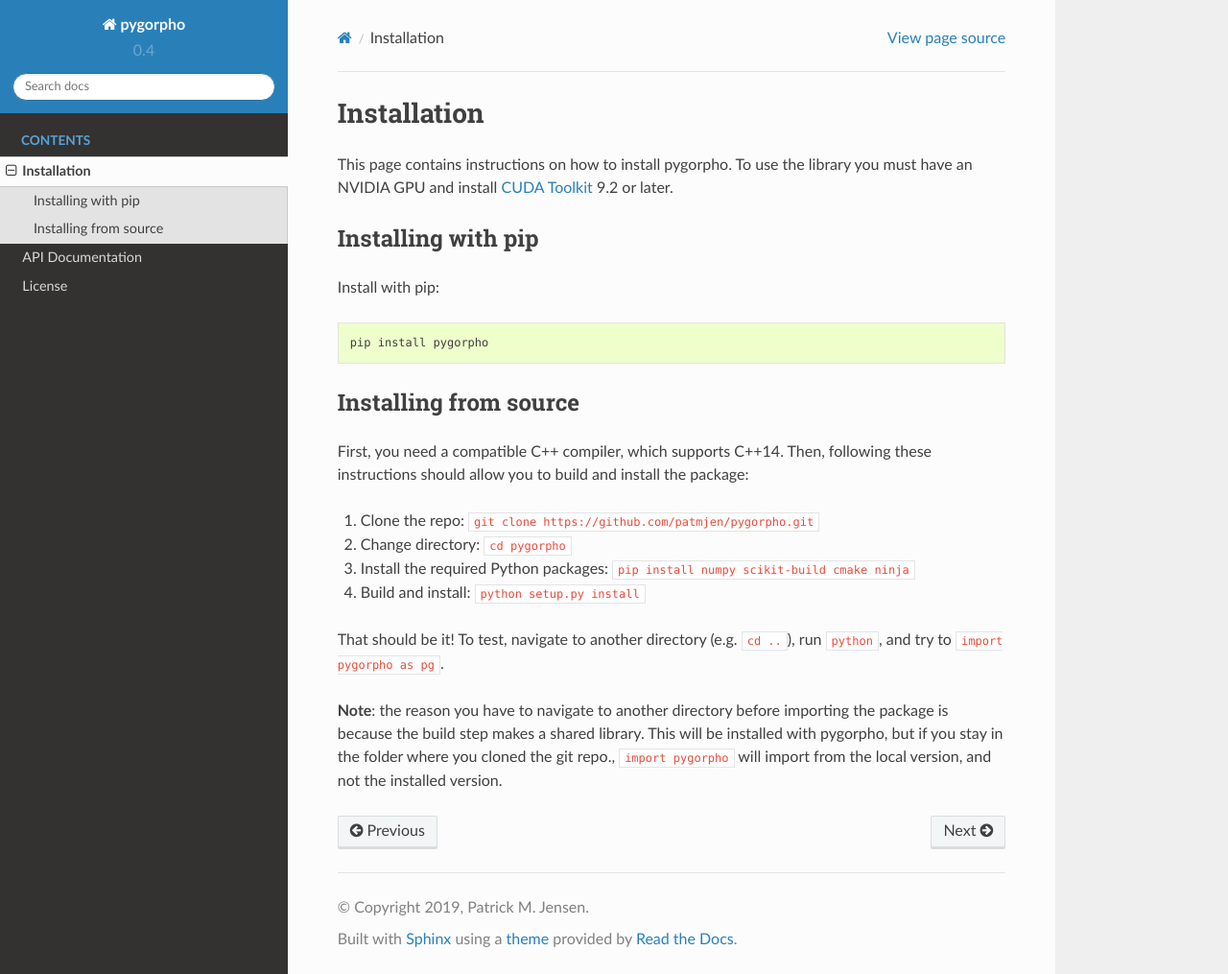
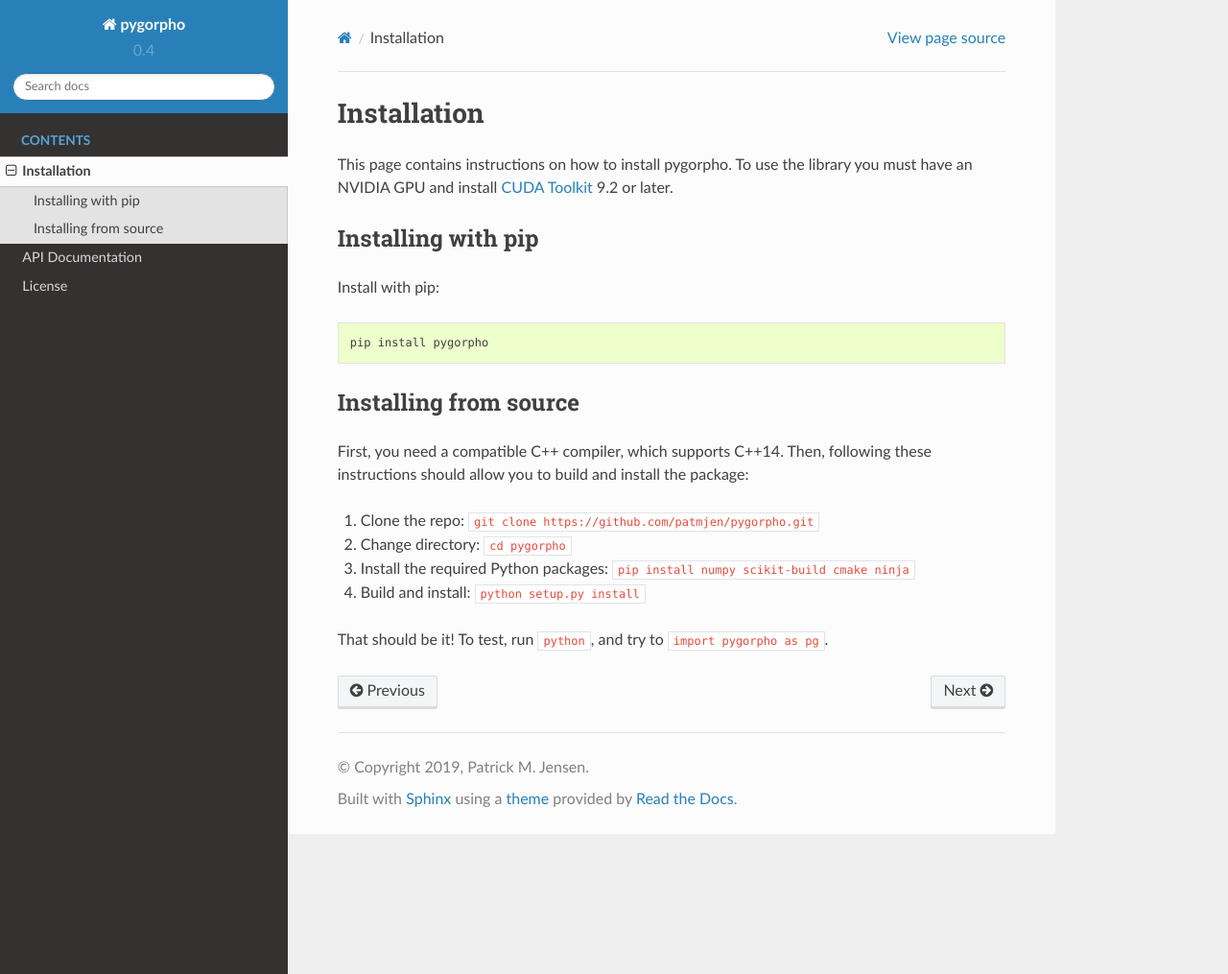
Before and after one commit to patmjen/pygorpho, a Sphinx documentation site: the page built from docs/installation.rst, in a window 1280 px wide and 1015 px high. Shown: the whole window at 96% size. Built offline with Sphinx 7.4.7 and the Read the Docs theme 2.0.0, drawn with Linux system fonts in a browser that asks for light colours.

Commit message:
Update instructions for installing from source
Now that the source files have been put in a source dir, it is no
longer necessary to navigate to another directory before importing
the library.

```diff
--- a/docs/installation.rst
+++ b/docs/installation.rst
@@ -21,8 +21,4 @@ Then, following these instructions should allow you to build and install the pac
 3. Install the required Python packages: ``pip install numpy scikit-build cmake ninja``
 4. Build and install: ``python setup.py install``
 
-That should be it! To test, navigate to another directory (e.g. ``cd ..``), run ``python``, and try to ``import pygorpho as pg``.
-
-**Note**: the reason you have to navigate to another directory before importing the package is because the build step makes a shared library.
-This will be installed with pygorpho, but if you stay in the folder where you cloned the git repo., ``import pygorpho`` will import from the local version,
-and not the installed version.
+That should be it! To test, run ``python``, and try to ``import pygorpho as pg``.
```
